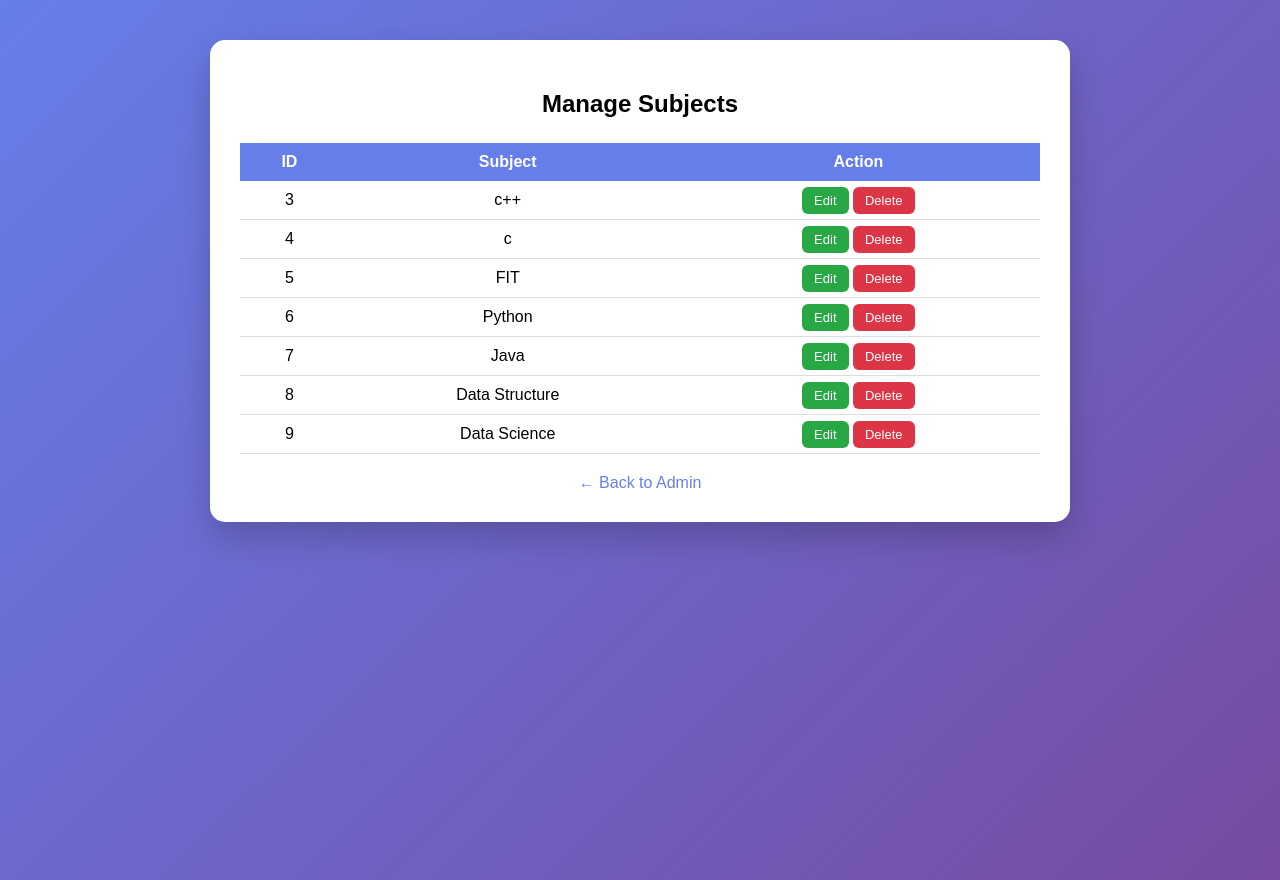
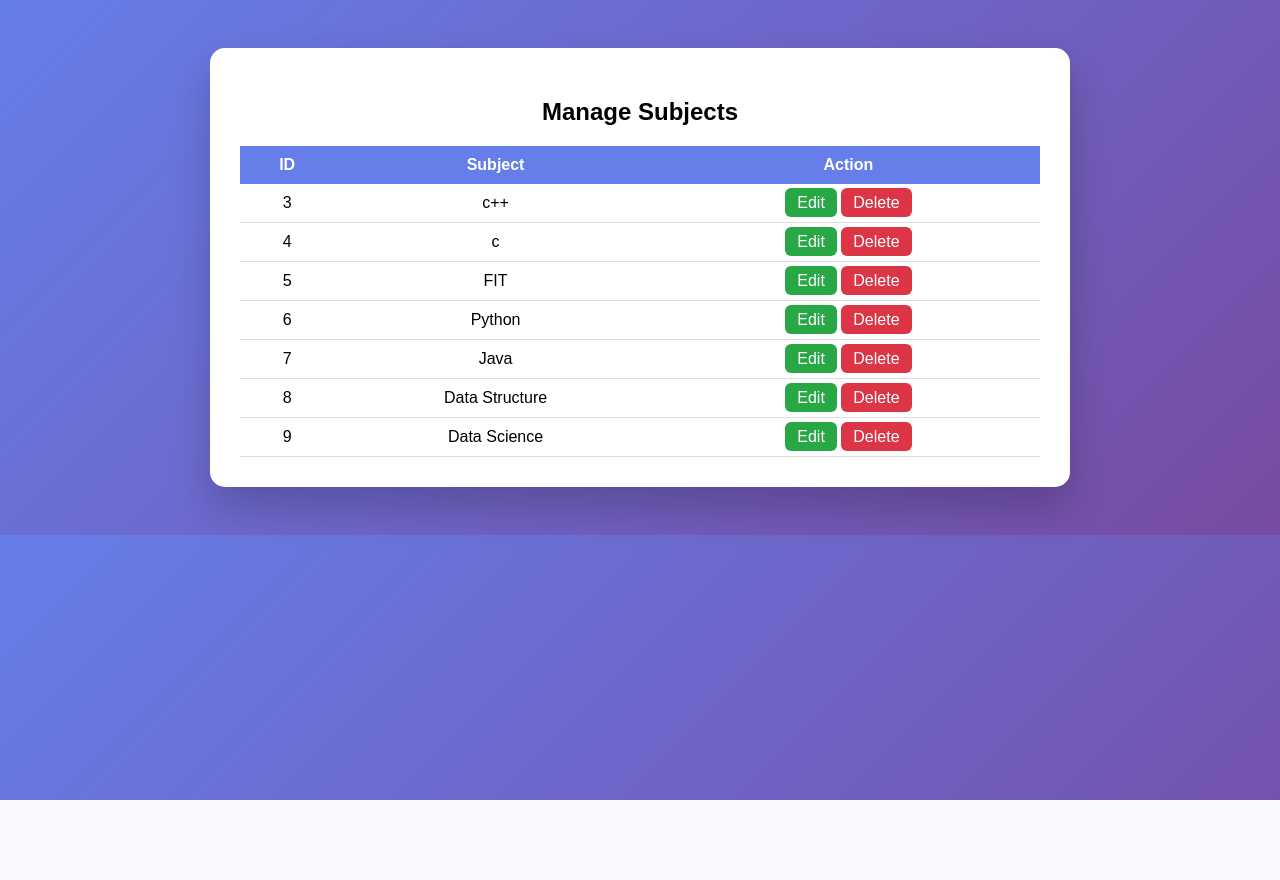
Before and after one commit to vajjareeswarid-byte/learn-quiz, a Flask app: page /manage_subjects in a window 1280 px wide. After the commit the page ends 800 px from the top, so only its background shows below. Run offline with Flask 3, Linux system fonts and the light colour scheme; data comes from the database, SQL or seed files in the repository.

Commit message:
Update manage_subjects.html

```diff
--- a/templates/manage_subjects.html
+++ b/templates/manage_subjects.html
@@ -2,15 +2,12 @@
 <html>
 <head>
 <title>Manage Subjects</title>
-<meta name="viewport" content="width=device-width, initial-scale=1.0">
 
 <style>
 
 body{
-    margin:0;
 font-family:Arial;
 background:linear-gradient(135deg,#667eea,#764ba2);
-    min-height:100vh;
 padding:40px;
 }
 
@@ -20,12 +17,12 @@ body{
 border-radius:15px;
 max-width:800px;
 margin:auto;
-    box-shadow:0 15px 35px rgba(0,0,0,0.2);
+box-shadow:0 20px 40px rgba(0,0,0,0.2);
 }
 
 h2{
 text-align:center;
-    margin-bottom:25px;
+margin-bottom:20px;
 }
 
 table{
@@ -45,16 +42,11 @@ td{
 border-bottom:1px solid #ddd;
 }
 
-tr:hover{
-    background:#f2f2f2;
-}
-
 .btn{
 padding:6px 12px;
+border-radius:6px;
 text-decoration:none;
-    border-radius:6px;
 color:white;
-    font-size:13px;
 }
 
 .edit{
@@ -63,14 +55,6 @@ tr:hover{
 
 .delete{
 background:#dc3545;
-}
-
-.back{
-    display:block;
-    margin-top:20px;
-    text-align:center;
-    text-decoration:none;
-    color:#667eea;
 }
 
 </style>
@@ -93,6 +77,7 @@ tr:hover{
 {% for s in subjects %}
 
 <tr>
+
 <td>{{s.id}}</td>
 <td>{{s.name}}</td>
 
@@ -102,7 +87,7 @@ tr:hover{
 
 <a class="btn delete"
 href="/delete_subject/{{s.id}}"
-onclick="return confirm('Delete this subject?')">
+onclick="return confirm('Delete subject?')">
 Delete
 </a>
 
@@ -114,8 +99,6 @@ Delete
 
 </table>
 
-<a href="/admin" class="back">← Back to Admin</a>
-
 </div>
 
 </body>
```
Lines whose indentation alone changed are shown as unchanged.
